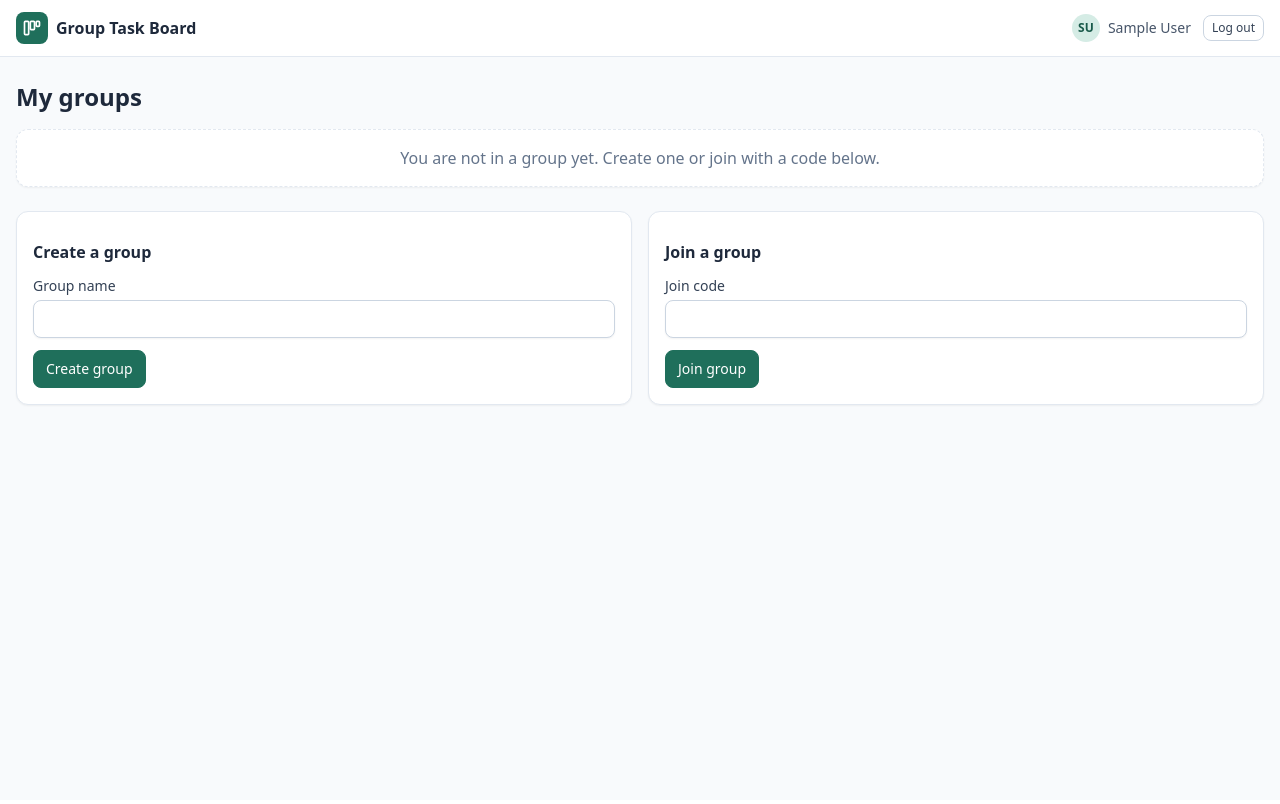
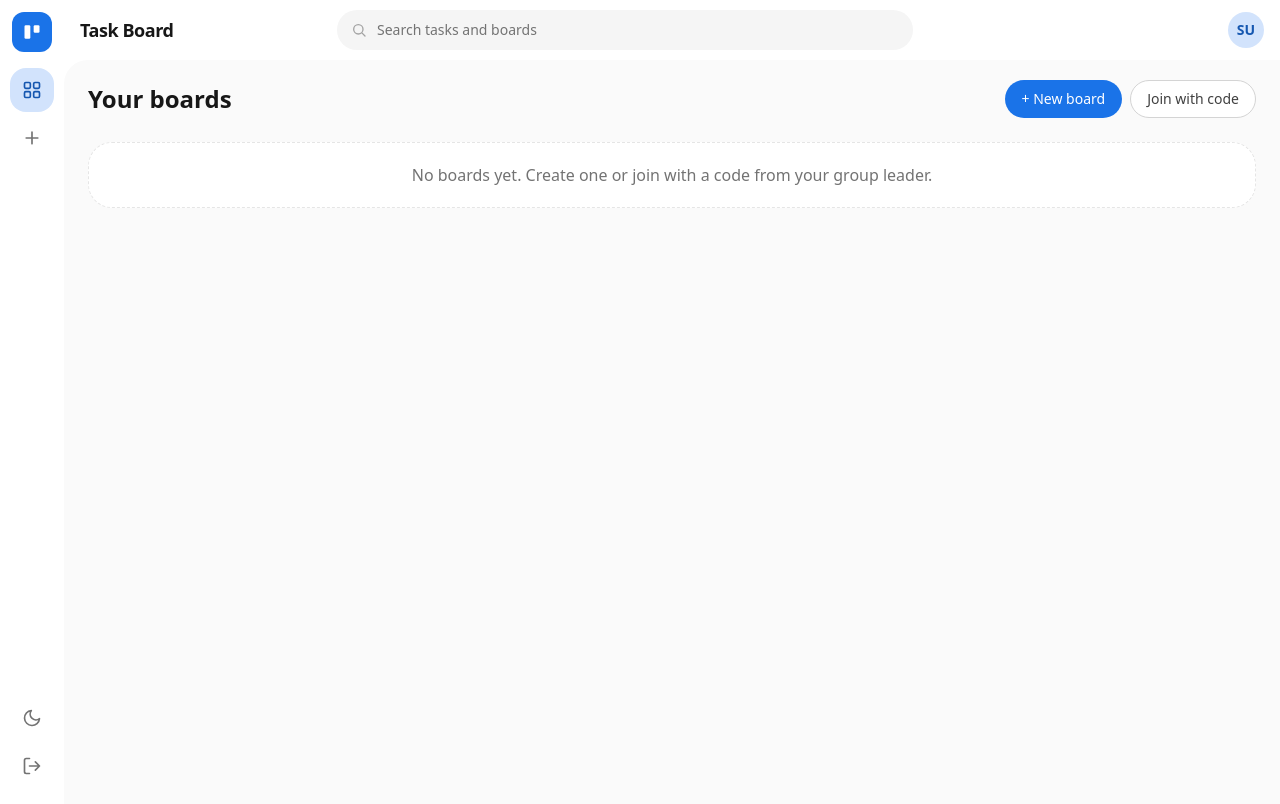
Before and after one commit to Samueladeoye2008/SEN203-PROJECT-WORK-GROUP-11, a Flask app: page /dashboard in a window 1280 px wide. Before the commit the page ends 406 px from the top, so only its background shows below. Run offline with Flask 3, Linux system fonts and the light colour scheme; the visitor is signed in with stand-in values (Sample User, id 1); some libraries are stand-ins or nearby versions.

Commit message:
implementation of mailing system and improvement of ui/ux design

```diff
--- a/app/__init__.py
+++ b/app/__init__.py
@@ -23,6 +23,8 @@ def create_app(config=Config):
     app.register_blueprint(auth_bp)
     app.register_blueprint(groups_bp)
     app.register_blueprint(tasks_bp)
+    from .cron import bp as cron_bp
+    app.register_blueprint(cron_bp)
 
     @app.route("/")
     def index():
--- a/app/templates/_macros.html
+++ b/app/templates/_macros.html
@@ -1,7 +1,19 @@
 {% macro avatar(user, size='h-7 w-7 text-xs') %}
-<span class="inline-flex {{ size }} shrink-0 items-center justify-center rounded-full bg-brand-100 font-semibold text-brand-700 dark:bg-brand-700 dark:text-brand-50" title="{{ user.name }}">{{ (user.name.split()|map('first')|join)[:2]|upper }}</span>
+<span class="inline-flex {{ size }} shrink-0 items-center justify-center rounded-full bg-brand-100 font-semibold text-brand-700 dark:bg-[#1e3a6e] dark:text-brand-100" title="{{ user.name }}">{{ (user.name.split()|map('first')|join)[:2]|upper }}</span>
 {% endmacro %}
-{% macro prio(p) %}
-{% set c = {'high':'bg-red-100 text-red-700 dark:bg-red-950 dark:text-red-300','medium':'bg-amber-100 text-amber-800 dark:bg-amber-950 dark:text-amber-300','low':'bg-sky-100 text-sky-700 dark:bg-sky-950 dark:text-sky-300'} %}
-<span class="rounded-full px-2 py-0.5 text-xs font-medium {{ c[p] }}">{{ p|capitalize }}</span>
+{% macro icon(name, cls='h-5 w-5') %}
+{% set p = {
+ 'grid': '<rect x="3" y="3" width="7" height="7" rx="1.5"/><rect x="14" y="3" width="7" height="7" rx="1.5"/><rect x="3" y="14" width="7" height="7" rx="1.5"/><rect x="14" y="14" width="7" height="7" rx="1.5"/>',
+ 'plus': '<path d="M12 5v14M5 12h14"/>',
+ 'clock': '<circle cx="12" cy="12" r="9"/><path d="M12 7v5l3 2"/>',
+ 'logout': '<path d="M9 21H5a2 2 0 01-2-2V5a2 2 0 012-2h4M16 17l5-5-5-5M21 12H9"/>',
+ 'search': '<circle cx="11" cy="11" r="7"/><path d="M21 21l-4.3-4.3"/>',
+ 'check': '<path d="M5 13l4 4L19 7"/>',
+ 'calendar': '<rect x="3" y="5" width="18" height="16" rx="2"/><path d="M3 10h18M8 3v4M16 3v4"/>',
+ 'moon': '<path d="M21 12.8A9 9 0 1111.2 3a7 7 0 009.8 9.8z"/>',
+ 'edit': '<path d="M12 20h9M16.5 3.5a2.1 2.1 0 013 3L7 19l-4 1 1-4z"/>',
+ 'trash': '<path d="M3 6h18M8 6V4h8v2M6 6l1 14h10l1-14"/>',
+ 'left': '<path d="M15 18l-6-6 6-6"/>',
+ 'right': '<path d="M9 18l6-6-6-6"/>'} %}
+<svg viewBox="0 0 24 24" class="{{ cls }}" fill="none" stroke="currentColor" stroke-width="2" stroke-linecap="round" stroke-linejoin="round" aria-hidden="true">{{ p[name]|safe }}</svg>
 {% endmacro %}
--- a/app/templates/base.html
+++ b/app/templates/base.html
@@ -1,3 +1,4 @@
+{% from "_macros.html" import avatar, icon %}
 <!DOCTYPE html>
 <html lang="en">
 <head>
@@ -5,56 +6,81 @@
 <meta name="viewport" content="width=device-width, initial-scale=1">
 <meta name="csrf-token" content="{{ csrf_token() }}">
 <title>{% block title %}Task Board{% endblock %} | CSC Group 11</title>
+<script>(function(){try{var t=localStorage.getItem("theme");if(t==="dark"||(!t&&matchMedia("(prefers-color-scheme: dark)").matches)){document.documentElement.classList.add("dark")}}catch(e){}})();</script>
 <!-- Tailwind Play CDN: fine for a class project. For heavy production use, compile with the Tailwind CLI. -->
 <script src="https://cdn.tailwindcss.com/3.4.17"></script>
 <script>
-tailwind.config = { darkMode: 'media', theme: { extend: { colors: { brand: {
-  50:'#eef7f4',100:'#d5ece5',500:'#2f8f77',600:'#1f6f5b',700:'#195a4a' } } } } };
+tailwind.config = { darkMode: 'class', theme: { extend: { colors: { brand: {
+  50:'#e8f0fe',100:'#d2e3fc',500:'#4285f4',600:'#1a73e8',700:'#1557b0' } } } } };
 </script>
 <style type="text/tailwindcss">
 @layer components {
-  .field { @apply mt-1 block w-full rounded-lg border border-slate-300 bg-white px-3 py-2 text-sm shadow-sm focus:border-brand-600 focus:outline-none focus:ring-2 focus:ring-brand-600/30 dark:border-slate-700 dark:bg-slate-900; }
-  .lbl { @apply block text-sm font-medium text-slate-700 dark:text-slate-300; }
-  .btn { @apply inline-flex items-center justify-center gap-1 rounded-lg border border-slate-300 bg-white px-3 py-2 text-sm font-medium text-slate-700 hover:bg-slate-50 focus:outline-none focus-visible:ring-2 focus-visible:ring-brand-600 dark:border-slate-700 dark:bg-slate-900 dark:text-slate-200 dark:hover:bg-slate-800; }
-  .btn-primary { @apply border-brand-600 bg-brand-600 text-white hover:bg-brand-700 dark:bg-brand-600 dark:text-white dark:hover:bg-brand-700; }
-  .btn-sm { @apply px-2 py-1 text-xs; }
-  .card { @apply rounded-xl border border-slate-200 bg-white p-4 shadow-sm dark:border-slate-800 dark:bg-slate-900; }
+  .field { @apply mt-1 block w-full rounded-xl border border-neutral-300 bg-white px-3 py-2 text-sm focus:border-brand-600 focus:outline-none focus:ring-2 focus:ring-brand-600/30 dark:border-neutral-700 dark:bg-[#1e1e1e] dark:text-neutral-100; }
+  .lbl { @apply block text-sm font-medium text-neutral-700 dark:text-neutral-300; }
+  .btn { @apply inline-flex items-center justify-center gap-1.5 rounded-full border border-neutral-300 bg-white px-4 py-2 text-sm font-medium text-neutral-700 hover:bg-neutral-100 focus:outline-none focus-visible:ring-2 focus-visible:ring-brand-600 dark:border-neutral-700 dark:bg-[#1e1e1e] dark:text-neutral-200 dark:hover:bg-neutral-800; }
+  .btn-primary { @apply border-transparent bg-brand-600 text-white hover:bg-brand-700 dark:border-transparent dark:bg-[#8ab4f8] dark:text-[#062e6f] dark:hover:bg-[#a8c7fa]; }
+  .btn-sm { @apply px-3 py-1 text-xs; }
+  .card { @apply rounded-3xl border border-neutral-200 bg-white p-5 dark:border-neutral-800 dark:bg-[#1e1e1e]; }
+  .rail { @apply flex h-11 w-11 items-center justify-center rounded-2xl text-neutral-500 hover:bg-neutral-100 hover:text-neutral-900 focus:outline-none focus-visible:ring-2 focus-visible:ring-brand-600 dark:text-neutral-400 dark:hover:bg-neutral-800 dark:hover:text-white; }
+  .rail-on { @apply bg-brand-100 text-brand-700 dark:bg-[#172554] dark:text-brand-100; }
 }
 </style>
 <link rel="stylesheet" href="{{ url_for('static', filename='css/style.css') }}">
 </head>
-<body class="min-h-screen bg-slate-50 font-sans text-slate-800 antialiased dark:bg-slate-950 dark:text-slate-100">
-<header class="sticky top-0 z-20 border-b border-slate-200 bg-white/90 backdrop-blur dark:border-slate-800 dark:bg-slate-900/90">
-  <div class="mx-auto flex max-w-7xl items-center justify-between px-4 py-3">
-    <a href="{{ url_for('groups.dashboard') }}" class="flex items-center gap-2 font-semibold">
-      <span class="inline-flex h-8 w-8 items-center justify-center rounded-lg bg-brand-600 text-white">
-        <svg viewBox="0 0 24 24" class="h-5 w-5" fill="none" stroke="currentColor" stroke-width="2"><rect x="3" y="4" width="5" height="16" rx="1"/><rect x="10" y="4" width="5" height="10" rx="1"/><rect x="17" y="4" width="4" height="6" rx="1"/></svg>
-      </span>
-      Group Task Board
+<body class="min-h-screen bg-white text-neutral-900 antialiased dark:bg-black dark:text-neutral-100">
+{% set ep = request.endpoint or '' %}
+{% if current_user.is_authenticated %}
+<aside class="fixed inset-y-0 left-0 z-30 hidden w-16 flex-col items-center gap-1 py-3 md:flex">
+  <a href="{{ url_for('groups.dashboard') }}" class="mb-3 flex h-10 w-10 items-center justify-center rounded-xl bg-brand-600 text-white" aria-label="Home" title="Home">
+    <svg viewBox="0 0 24 24" class="h-5 w-5" fill="currentColor"><rect x="3" y="4" width="7" height="16" rx="1.5"/><rect x="14" y="4" width="7" height="9" rx="1.5"/></svg>
   </a>
+  <a href="{{ url_for('groups.dashboard') }}" class="rail {{ 'rail-on' if ep == 'groups.dashboard' }}" aria-label="My boards" title="My boards">{{ icon('grid') }}</a>
+  <a href="{{ url_for('groups.dashboard') }}#new" data-toggle="#new-group" class="rail" aria-label="New board" title="New board">{{ icon('plus') }}</a>
+  {% if group is defined and group %}
+  <a href="{{ url_for('groups.activity', group_id=group.id) }}" class="rail {{ 'rail-on' if ep == 'groups.activity' }}" aria-label="Activity log" title="Activity log">{{ icon('clock') }}</a>
+  {% endif %}
+  <div class="flex-1"></div>
+  <button type="button" id="theme-toggle" class="rail" aria-label="Toggle dark mode" title="Light / dark">{{ icon('moon') }}</button>
+  <form method="post" action="{{ url_for('auth.logout') }}">
+    <input type="hidden" name="csrf_token" value="{{ csrf_token() }}">
+    <button class="rail" aria-label="Log out" title="Log out">{{ icon('logout') }}</button>
+  </form>
+</aside>
+<nav class="fixed inset-x-0 bottom-0 z-30 flex items-center justify-around border-t border-neutral-200 bg-white/95 py-1 backdrop-blur dark:border-neutral-800 dark:bg-black/95 md:hidden" style="padding-bottom: env(safe-area-inset-bottom, 0px)">
+  <a href="{{ url_for('groups.dashboard') }}" class="rail" aria-label="My boards">{{ icon('grid') }}</a>
+  {% if group is defined and group %}<a href="{{ url_for('groups.activity', group_id=group.id) }}" class="rail" aria-label="Activity log">{{ icon('clock') }}</a>{% endif %}
+  <button type="button" id="theme-toggle-m" class="rail" aria-label="Toggle dark mode">{{ icon('moon') }}</button>
+  <form method="post" action="{{ url_for('auth.logout') }}">
+    <input type="hidden" name="csrf_token" value="{{ csrf_token() }}">
+    <button class="rail" aria-label="Log out">{{ icon('logout') }}</button>
+  </form>
+</nav>
+{% endif %}
+
+<div class="{{ 'md:pl-16' if current_user.is_authenticated }}">
+  <header class="flex items-center gap-3 px-4 py-2.5">
+    <a href="{{ url_for('groups.dashboard') }}" class="text-lg font-semibold tracking-tight">Task Board</a>
     {% if current_user.is_authenticated %}
-    <form method="post" action="{{ url_for('auth.logout') }}" class="flex items-center gap-3">
-      <input type="hidden" name="csrf_token" value="{{ csrf_token() }}">
-      <span class="hidden items-center gap-2 text-sm text-slate-600 dark:text-slate-300 sm:inline-flex">
-        <span class="inline-flex h-7 w-7 items-center justify-center rounded-full bg-brand-100 text-xs font-semibold text-brand-700">{{ (current_user.name.split()|map('first')|join)[:2]|upper }}</span>
-        {{ current_user.name }}
-      </span>
-      <button class="btn btn-sm">Log out</button>
-    </form>
+    <div class="relative mx-auto w-full max-w-xl">
+      <span class="pointer-events-none absolute left-3.5 top-1/2 -translate-y-1/2 text-neutral-400">{{ icon('search','h-4 w-4') }}</span>
+      <input id="search" type="search" placeholder="Search tasks and boards" aria-label="Search" class="w-full rounded-full border-0 bg-neutral-100 py-2.5 pl-10 pr-4 text-sm placeholder-neutral-500 focus:outline-none focus:ring-2 focus:ring-brand-600/40 dark:bg-[#1e1e1e]">
+    </div>
+    <span class="ml-auto" title="{{ current_user.name }}">{{ avatar(current_user, 'h-9 w-9 text-sm') }}</span>
     {% endif %}
-  </div>
   </header>
-<main class="mx-auto max-w-7xl px-4 py-6">
+  <main class="min-h-[calc(100vh-3.5rem)] px-4 py-5 pb-24 md:rounded-tl-3xl md:px-6 md:pb-8 {{ 'bg-neutral-50 dark:bg-[#141414]' }}">
     {% if config.DB_FALLBACK %}
-  <div class="mb-4 rounded-lg border border-red-300 bg-red-50 px-4 py-3 text-sm text-red-700 dark:border-red-900 dark:bg-red-950 dark:text-red-300" role="alert">Main database unreachable. Running on a temporary backup database: data may be lost.</div>
+    <div class="mb-4 rounded-2xl border border-red-300 bg-red-50 px-4 py-3 text-sm text-red-700 dark:border-red-900 dark:bg-red-950 dark:text-red-300" role="alert">Main database unreachable. Running on a temporary backup database: data may be lost.</div>
     {% endif %}
     {% with msgs = get_flashed_messages(with_categories=true) %}
       {% for cat, m in msgs %}
-    <div role="alert" class="mb-3 rounded-lg border px-4 py-3 text-sm {{ 'border-red-300 bg-red-50 text-red-700 dark:border-red-900 dark:bg-red-950 dark:text-red-300' if cat == 'error' else 'border-emerald-300 bg-emerald-50 text-emerald-800 dark:border-emerald-900 dark:bg-emerald-950 dark:text-emerald-300' }}">{{ m }}</div>
+      <div role="alert" class="mb-3 rounded-2xl border px-4 py-3 text-sm {{ 'border-red-300 bg-red-50 text-red-700 dark:border-red-900 dark:bg-red-950 dark:text-red-300' if cat == 'error' else 'border-emerald-300 bg-emerald-50 text-emerald-800 dark:border-emerald-900 dark:bg-emerald-950 dark:text-emerald-300' }}">{{ m }}</div>
       {% endfor %}
     {% endwith %}
     {% block content %}{% endblock %}
   </main>
+</div>
+<script src="{{ url_for('static', filename='js/app.js') }}"></script>
 {% block scripts %}{% endblock %}
 </body>
 </html>
--- a/app/templates/dashboard.html
+++ b/app/templates/dashboard.html
@@ -1,41 +1,45 @@
 {% extends "base.html" %}
-{% block title %}My groups{% endblock %}
+{% block title %}My boards{% endblock %}
 {% block content %}
-<h1 class="text-2xl font-semibold">My groups</h1>
-<div class="mt-4 grid gap-4 sm:grid-cols-2 lg:grid-cols-3">
+<div class="flex flex-wrap items-center justify-between gap-3">
+  <h1 class="text-2xl font-semibold">Your boards</h1>
+  <div class="flex gap-2">
+    <button type="button" data-toggle="#new-group" class="btn btn-primary">+ New board</button>
+    <button type="button" data-toggle="#join-group" class="btn">Join with code</button>
+  </div>
+</div>
+
+<form id="new-group" class="card mt-4 hidden max-w-md space-y-3" method="post" action="{{ url_for('groups.create') }}">
+  <input type="hidden" name="csrf_token" value="{{ csrf_token() }}">
+  <label class="lbl">Group name<input class="field" name="name" maxlength="100" required></label>
+  <button class="btn btn-primary">Create board</button>
+</form>
+<form id="join-group" class="card mt-4 hidden max-w-md space-y-3" method="post" action="{{ url_for('groups.join') }}">
+  <input type="hidden" name="csrf_token" value="{{ csrf_token() }}">
+  <label class="lbl">Join code<input class="field uppercase" name="code" maxlength="12" required></label>
+  <button class="btn btn-primary">Join board</button>
+</form>
+
+<div class="mt-6 grid gap-4 sm:grid-cols-2 lg:grid-cols-3">
   {% for m in memberships %}
   {% set g = m.group %}
   {% set late = g.tasks|selectattr('is_overdue')|list|length %}
-  <a href="{{ url_for('groups.board', group_id=g.id) }}" class="card block transition hover:border-brand-500 hover:shadow-md">
+  <a href="{{ url_for('groups.board', group_id=g.id) }}" data-search="{{ g.name|lower }}" class="card block transition hover:-translate-y-0.5 hover:shadow-lg">
     <div class="flex items-start justify-between gap-2">
-      <h2 class="font-semibold">{{ g.name }}</h2>
-      <span class="rounded-full bg-brand-50 px-2 py-0.5 text-xs font-medium text-brand-700 dark:bg-brand-700 dark:text-brand-50">{{ m.role|capitalize }}</span>
+      <h2 class="text-lg font-semibold">{{ g.name }}</h2>
+      <span class="rounded-full bg-brand-50 px-2.5 py-0.5 text-xs font-medium text-brand-700 dark:bg-[#172554] dark:text-brand-100">{{ m.role|capitalize }}</span>
     </div>
-    <p class="mt-1 text-sm text-slate-500">{{ g.tasks|length }} tasks · {{ g.memberships|length }} members</p>
-    <div class="mt-3 h-2 overflow-hidden rounded-full bg-slate-200 dark:bg-slate-800"><div class="h-full bg-brand-600" style="width: {{ g.progress }}%"></div></div>
-    <div class="mt-2 flex justify-between text-xs text-slate-500">
+    <p class="mt-1 text-sm text-neutral-500">{{ g.tasks|length }} tasks · {{ g.memberships|length }} members</p>
+    <div class="mt-4 h-2 overflow-hidden rounded-full bg-neutral-200 dark:bg-neutral-800"><div class="h-full rounded-full bg-brand-600 dark:bg-[#8ab4f8]" style="width: {{ g.progress }}%"></div></div>
+    <div class="mt-2 flex justify-between text-xs text-neutral-500">
       <span>{{ g.progress }}% complete</span>
       {% if late %}<span class="font-medium text-red-600 dark:text-red-400">{{ late }} overdue</span>{% endif %}
     </div>
   </a>
   {% else %}
-  <div class="card col-span-full border-dashed text-center text-slate-500">
-    You are not in a group yet. Create one or join with a code below.
+  <div class="card col-span-full border-dashed text-center text-neutral-500">
+    No boards yet. Create one or join with a code from your group leader.
   </div>
   {% endfor %}
 </div>
-<div class="mt-6 grid gap-4 md:grid-cols-2">
-  <form class="card space-y-3" method="post" action="{{ url_for('groups.create') }}">
-    <input type="hidden" name="csrf_token" value="{{ csrf_token() }}">
-    <h2 class="font-semibold">Create a group</h2>
-    <label class="lbl">Group name<input class="field" name="name" maxlength="100" required></label>
-    <button class="btn btn-primary">Create group</button>
-  </form>
-  <form class="card space-y-3" method="post" action="{{ url_for('groups.join') }}">
-    <input type="hidden" name="csrf_token" value="{{ csrf_token() }}">
-    <h2 class="font-semibold">Join a group</h2>
-    <label class="lbl">Join code<input class="field uppercase" name="code" maxlength="12" required></label>
-    <button class="btn btn-primary">Join group</button>
-  </form>
-</div>
 {% endblock %}
--- a/public/static/css/style.css
+++ b/public/static/css/style.css
@@ -1,3 +1,3 @@
 /* Layout and styling come from Tailwind (see base.html). Only drag-and-drop states live here. */
 .task.dragging { opacity: .4; }
-.col.over { outline: 2px dashed #1f6f5b; outline-offset: 2px; }
+.col.over { outline: 2px dashed #1a73e8; outline-offset: 2px; }
--- /dev/null
+++ b/public/static/js/app.js
@@ -0,0 +1,50 @@
+// Global UI: theme, show/hide panels, copy code, search and "my tasks" filter.
+(function () {
+  function $(s) { return document.querySelector(s); }
+
+  function toggleTheme() {
+    var dark = document.documentElement.classList.toggle("dark");
+    try { localStorage.setItem("theme", dark ? "dark" : "light"); } catch (e) { /* storage blocked */ }
+  }
+  ["#theme-toggle", "#theme-toggle-m"].forEach(function (id) {
+    var b = $(id); if (b) { b.addEventListener("click", toggleTheme); }
+  });
+
+  document.addEventListener("click", function (e) {
+    var t = e.target.closest && e.target.closest("[data-toggle]");
+    if (t) {
+      var el = $(t.dataset.toggle);
+      if (el) {
+        e.preventDefault();
+        el.classList.toggle("hidden");
+        if (!el.classList.contains("hidden")) {
+          var f = el.querySelector("input:not([type=hidden]),select,textarea"); if (f) { f.focus(); }
+        }
+      }
+      return;
+    }
+    var c = e.target.closest && e.target.closest("[data-copy]");
+    if (c && navigator.clipboard) {
+      var old = c.textContent;
+      navigator.clipboard.writeText(c.dataset.copy).then(function () {
+        c.textContent = "Copied"; setTimeout(function () { c.textContent = old; }, 1500);
+      });
+    }
+  });
+
+  var search = $("#search"), mine = $("#mine-toggle"), mineOn = false;
+  function applyFilters() {
+    var q = search ? search.value.trim().toLowerCase() : "";
+    document.querySelectorAll("[data-search]").forEach(function (el) {
+      var hide = q !== "" && el.dataset.search.indexOf(q) === -1;
+      if (el.classList.contains("task") && mineOn && mine && el.dataset.assignee !== mine.dataset.me) { hide = true; }
+      el.classList.toggle("hidden", hide);
+    });
+  }
+  if (search) { search.addEventListener("input", applyFilters); }
+  if (mine) {
+    mine.addEventListener("click", function () {
+      mineOn = !mineOn; mine.setAttribute("aria-pressed", mineOn ? "true" : "false"); applyFilters();
+    });
+  }
+})();
--- a/requirements.txt
+++ b/requirements.txt
@@ -3,4 +3,6 @@ Flask-SQLAlchemy>=3.1
 Flask-Login>=0.6
 Flask-WTF>=1.2
 pytest>=8.0
-psycopg2-binary>=2.9
+# Postgres driver is only needed when hosting (Linux/Vercel); local SQLite does not use it.
+psycopg2-binary>=2.9; platform_system != "Windows"
+python-dotenv>=1.0
```
Also changed, not shown: app/cron.py (added, +17 -0 lines), app/mailer.py (added, +26 -0 lines), app/notifications.py (added, +64 -0 lines), app/tasks/routes.py (+11 -1 lines), app/templates/board.html (+56 -73 lines), config.py (+10 -0 lines), public/static/js/board.js (+15 -40 lines), tests/test_app.py (+93 -0 lines), README.md, vercel.json (added), 2 other files. Lines whose indentation alone changed are shown as unchanged.
